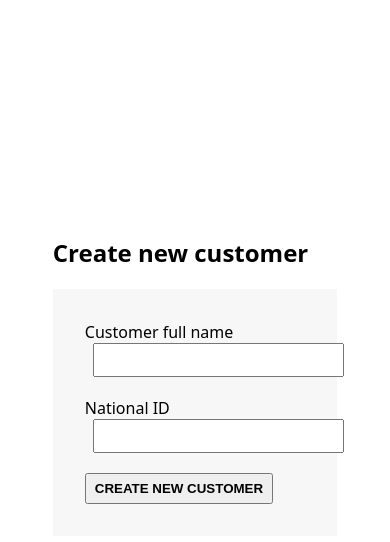
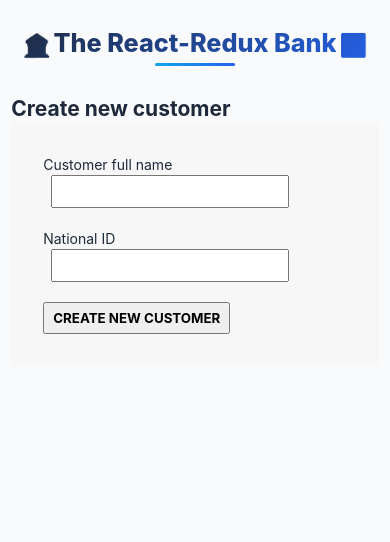
Before and after one commit to Youssef-Yasser-Mahmoud/redux-intro, a React (Vite) app: page / in a window 390 px wide. Shown: the top 542 px of the page. Built offline with nearby package versions, Linux system fonts and the light colour scheme.

Commit message:
Add global styles and responsive typography to index.css, enhancing layout consistency and visual appeal.

```diff
--- a/src/index.css
+++ b/src/index.css
@@ -1,7 +1,116 @@
+/* Global Styles */
+:root {
+  /* Color palette */
+  --color-primary: #2563eb;
+  --color-primary-light: #3b82f6;
+  --color-primary-dark: #1d4ed8;
+  --color-secondary: #0ea5e9;
+  --color-text-dark: #1e293b;
+  --color-text-light: #64748b;
+  --color-background: #f8fafc;
+  --color-card: #ffffff;
+  --color-border: #e2e8f0;
+  --color-success: #10b981;
+  --color-warning: #f59e0b;
+  --color-error: #ef4444;
+
+  /* Shadows */
+  --shadow-sm: 0 1px 3px rgba(0, 0, 0, 0.1);
+  --shadow-md: 0 4px 6px -1px rgba(0, 0, 0, 0.1);
+  --shadow-lg: 0 10px 25px -5px rgba(0, 0, 0, 0.1);
+
+  /* Border radius */
+  --radius-sm: 4px;
+  --radius-md: 8px;
+  --radius-lg: 12px;
+  --radius-xl: 16px;
+}
+
+* {
+  margin: 0;
+  padding: 0;
+  box-sizing: border-box;
+}
+
+html {
+  font-size: 16px;
+  scroll-behavior: smooth;
+}
+
 body {
-  font-family: system-ui, -apple-system, BlinkMacSystemFont, 'Segoe UI', Roboto,
-    Oxygen, Ubuntu, Cantarell, 'Open Sans', 'Helvetica Neue', sans-serif;
-  margin: 40px;
+  font-family: 'Inter', -apple-system, BlinkMacSystemFont, 'Segoe UI', Roboto, Oxygen, Ubuntu, Cantarell, 'Open Sans',
+    'Helvetica Neue', sans-serif;
+  background-color: var(--color-background);
+  color: var(--color-text-dark);
+  line-height: 1.5;
+  min-height: 100vh;
+  overflow-x: hidden;
+  padding-bottom: 3rem;
+}
+
+h1,
+h2,
+h3,
+h4,
+h5,
+h6 {
+  font-weight: 700;
+  line-height: 1.2;
+}
+
+button,
+input,
+select,
+textarea {
+  font-family: inherit;
+}
+
+input::-webkit-outer-spin-button,
+input::-webkit-inner-spin-button {
+  -webkit-appearance: none;
+  margin: 0;
+}
+
+input[type='number'] {
+  -moz-appearance: textfield;
+}
+
+/* Animations */
+@keyframes fadeIn {
+  from {
+    opacity: 0;
+    transform: translateY(10px);
+  }
+  to {
+    opacity: 1;
+    transform: translateY(0);
+  }
+}
+
+.fade-in {
+  animation: fadeIn 0.5s ease-out forwards;
+}
+
+/* Transitions */
+.transition-all {
+  transition: all 0.3s ease;
+}
+
+/* Responsive typography */
+@media (max-width: 768px) {
+  html {
+    font-size: 15px;
+  }
+}
+
+@media (max-width: 480px) {
+  html {
+    font-size: 14px;
+  }
+
+  body {
+    padding-bottom: 1.5rem;
+  }
 }
 
 input,
@@ -26,15 +135,3 @@ button {
 .inputs > * + * {
   margin-top: 20px;
 }
-
-.balance {
-  position: absolute;
-  top: 40px;
-  right: 40px;
-  background-color: #f7f7f7;
-  padding: 24px 32px;
-  font-weight: bold;
-  font-size: 32px;
-  min-width: 180px;
-  text-align: center;
-}
```
